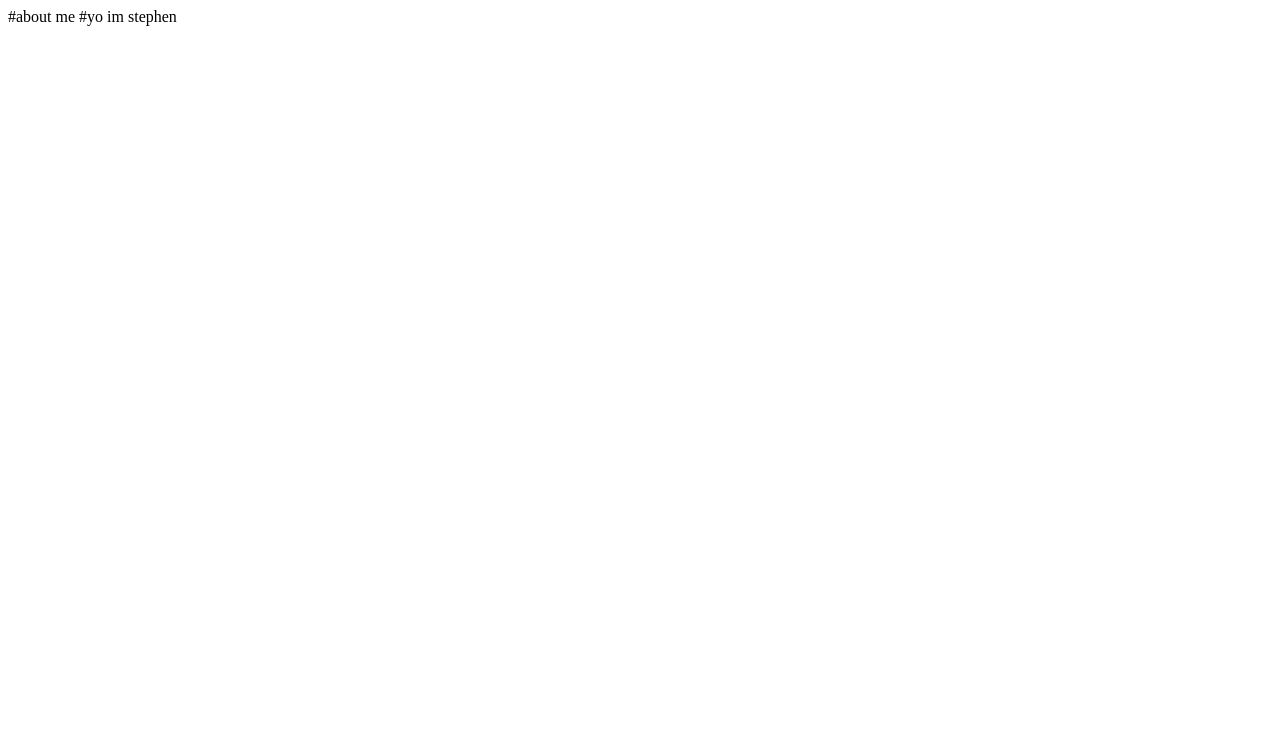
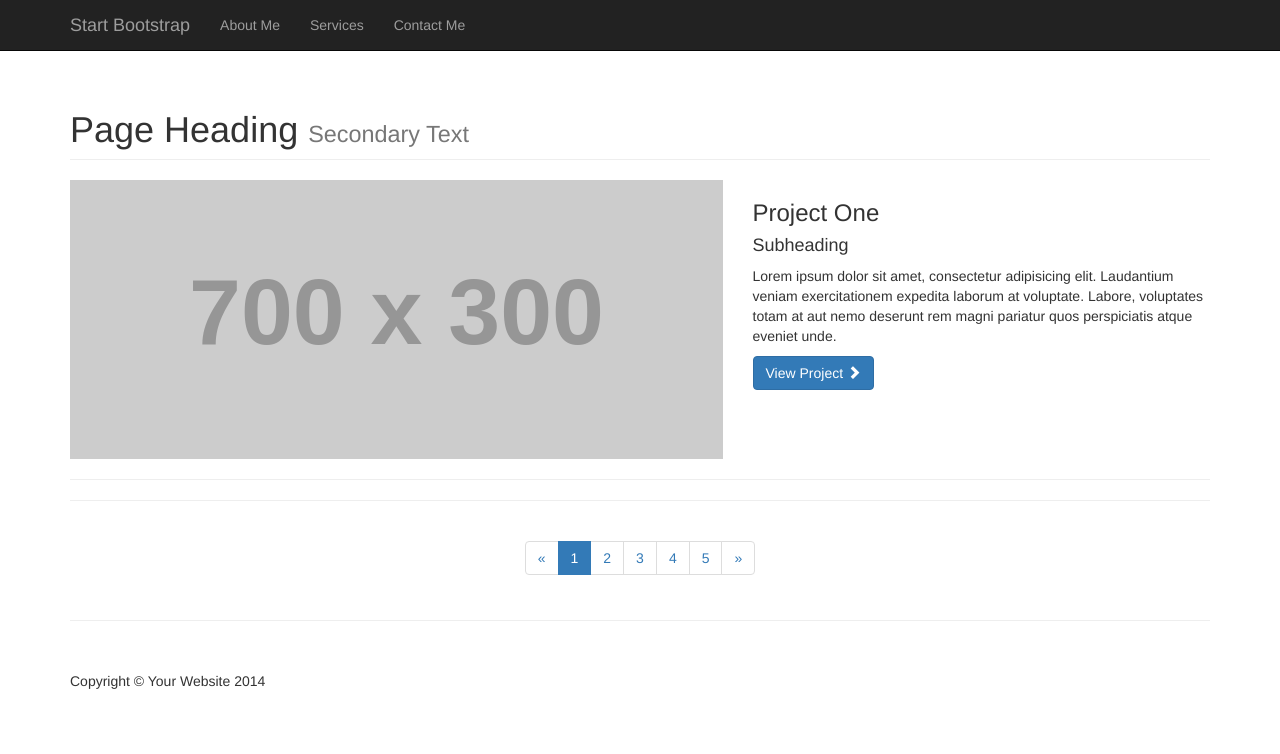
Before and after one commit to sdeavin1/sdeavin1.github.io, a plain HTML site: page about.html in a window 1280 px wide. Drawn offline with Linux system fonts and the light colour scheme; placeholder pictures from the web are drawn by us.

Commit message:
Update about.html

```diff
--- a/about.html
+++ b/about.html
@@ -1,2 +1,151 @@
-#about me
-#yo im stephen
+<!DOCTYPE html>
+<html lang="en">
+
+<head>
+
+    <meta charset="utf-8">
+    <meta http-equiv="X-UA-Compatible" content="IE=edge">
+    <meta name="viewport" content="width=device-width, initial-scale=1">
+    <meta name="description" content="">
+    <meta name="author" content="">
+
+    <title>1 Col Portfolio - Start Bootstrap Template</title>
+
+    <!-- Bootstrap Core CSS -->
+    <link href="css/bootstrap.min.css" rel="stylesheet">
+
+    <!-- Custom CSS -->
+    <link href="css/1-col-portfolio.css" rel="stylesheet">
+
+    <!-- HTML5 Shim and Respond.js IE8 support of HTML5 elements and media queries -->
+    <!-- WARNING: Respond.js doesn't work if you view the page via file:// -->
+    <!--[if lt IE 9]>
+        <script src="https://oss.maxcdn.com/libs/html5shiv/3.7.0/html5shiv.js"></script>
+        <script src="https://oss.maxcdn.com/libs/respond.js/1.4.2/respond.min.js"></script>
+    <![endif]-->
+
+</head>
+
+<body>
+
+    <!-- Navigation -->
+    <nav class="navbar navbar-inverse navbar-fixed-top" role="navigation">
+        <div class="container">
+            <!-- Brand and toggle get grouped for better mobile display -->
+            <div class="navbar-header">
+                <button type="button" class="navbar-toggle" data-toggle="collapse" data-target="#bs-example-navbar-collapse-1">
+                    <span class="sr-only">Toggle navigation</span>
+                    <span class="icon-bar"></span>
+                    <span class="icon-bar"></span>
+                    <span class="icon-bar"></span>
+                </button>
+                <a class="navbar-brand" href="#">Start Bootstrap</a>
+            </div>
+            <!-- Collect the nav links, forms, and other content for toggling -->
+            <div class="collapse navbar-collapse" id="bs-example-navbar-collapse-1">
+                <ul class="nav navbar-nav">
+                    <li>
+                        <a href="about.html">About Me</a>
+                    </li>
+                    <li>
+                        <a href="#">Services</a>
+                    </li>
+                    <li>
+                        <a href="Contact.html">Contact Me</a>
+                    </li>
+                </ul>
+            </div>
+            <!-- /.navbar-collapse -->
+        </div>
+        <!-- /.container -->
+    </nav>
+
+    <!-- Page Content -->
+    <div class="container">
+
+        <!-- Page Heading -->
+        <div class="row">
+            <div class="col-lg-12">
+                <h1 class="page-header">Page Heading
+                    <small>Secondary Text</small>
+                </h1>
+            </div>
+        </div>
+        <!-- /.row -->
+
+        <!-- Project One -->
+        <div class="row">
+            <div class="col-md-7">
+                <a href="#">
+                    <img class="img-responsive" src="http://placehold.it/700x300" alt="">
+                </a>
+            </div>
+            <div class="col-md-5">
+                <h3>Project One</h3>
+                <h4>Subheading</h4>
+                <p>Lorem ipsum dolor sit amet, consectetur adipisicing elit. Laudantium veniam exercitationem expedita laborum at voluptate. Labore, voluptates totam at aut nemo deserunt rem magni pariatur quos perspiciatis atque eveniet unde.</p>
+                <a class="btn btn-primary" href="#">View Project <span class="glyphicon glyphicon-chevron-right"></span></a>
+            </div>
+        </div>
+        <!-- /.row -->
+
+        <hr>
+
+
+
+        <hr>
+
+        <!-- Pagination -->
+        <div class="row text-center">
+            <div class="col-lg-12">
+                <ul class="pagination">
+                    <li>
+                        <a href="#">&laquo;</a>
+                    </li>
+                    <li class="active">
+                        <a href="#">1</a>
+                    </li>
+                    <li>
+                        <a href="#">2</a>
+                    </li>
+                    <li>
+                        <a href="#">3</a>
+                    </li>
+                    <li>
+                        <a href="#">4</a>
+                    </li>
+                    <li>
+                        <a href="#">5</a>
+                    </li>
+                    <li>
+                        <a href="#">&raquo;</a>
+                    </li>
+                </ul>
+            </div>
+        </div>
+        <!-- /.row -->
+
+        <hr>
+
+        <!-- Footer -->
+        <footer>
+            <div class="row">
+                <div class="col-lg-12">
+                    <p>Copyright &copy; Your Website 2014</p>
+                </div>
+            </div>
+            <!-- /.row -->
+        </footer>
+
+    </div>
+    <!-- /.container -->
+
+    <!-- jQuery -->
+    <script src="js/jquery.js"></script>
+
+    <!-- Bootstrap Core JavaScript -->
+    <script src="js/bootstrap.min.js"></script>
+
+</body>
+
+</html>
```
